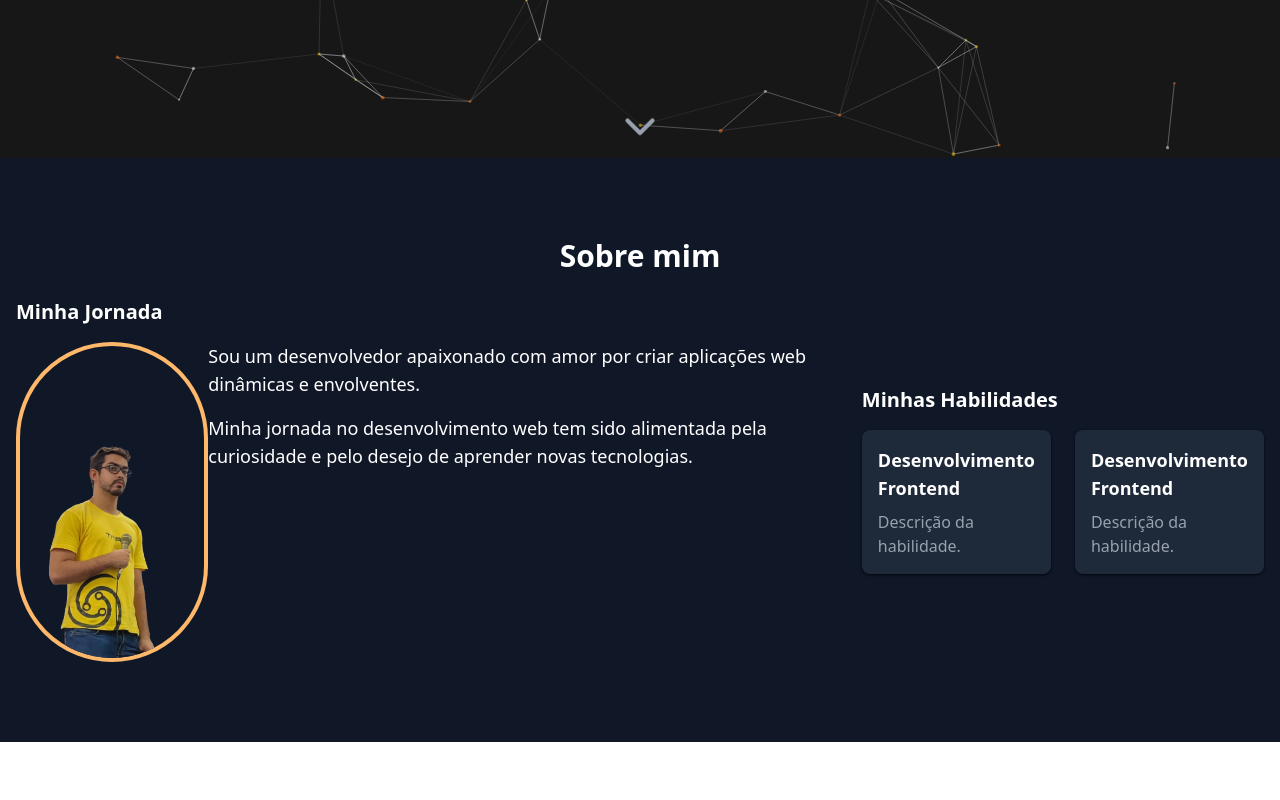
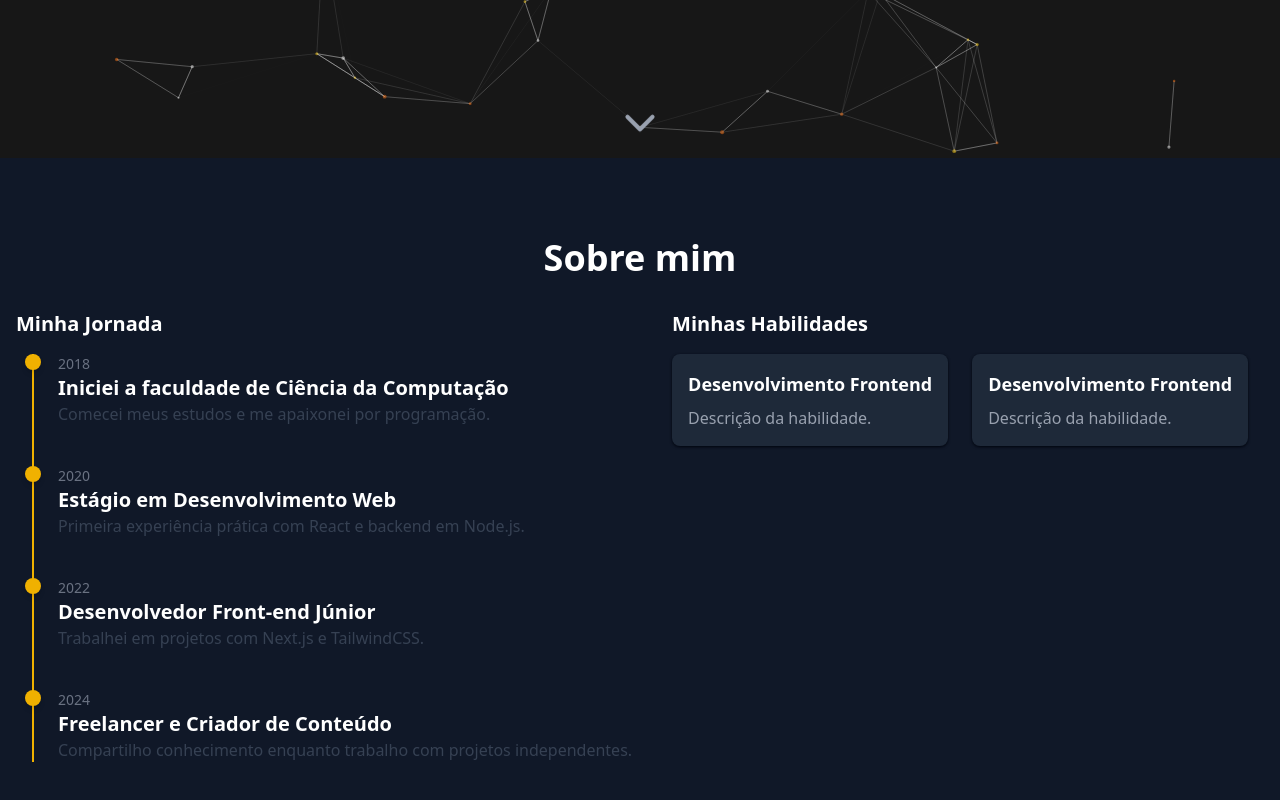
Before and after one commit to arnaldoliro/personal-site, a Next.js app: page / in a window 1280 px wide. Shown: the part 642-1442 px from the top of the page. Before the commit the page ends 1384 px from the top, so only its background shows below. Built offline with nearby package versions, Linux system fonts and the light colour scheme.

Commit message:
feat: styling and animating the journey section

```diff
--- a/src/components/AboutSection/index.tsx
+++ b/src/components/AboutSection/index.tsx
@@ -1,30 +1,18 @@
 import Card from "../CardSkills"
+import Timeline from "../Timeline"
 
 export default function AboutSection() {
    return(
     <section id="about" className="py-20 bg-gray-900 text-white">
       <div className="container mx-auto px-4">
-        <h2 className="text-3xl text-center font-bold mb-6">Sobre mim</h2>
-        <div className="flex gap-6 mx-auto items-center">
+        <h2 className="relative group text-4xl w-fit mx-auto text-center font-bold pb-2 mb-6 cursor-default">
+            Sobre mim
+            <span className="absolute left-0 bottom-0 h-0.5 w-0 bg-gradient-to-r from-orange-500 to-yellow-400 group-hover:w-full transition-all duration-300 ease-out"></span>
+        </h2>
+        <div className="flex gap-6 mx-auto">
             <div className="">
                 <h1 className="text-xl font-bold mb-4">Minha Jornada</h1>
-                <div className="flex">
-                    <div>
-                    <img
-                        src="/images/perfil.png"
-                        alt="Foto de perfil"
-                        className="w-64 h-64 md:w-80 md:h-80 rounded-full object-cover border-4 border-orange-300"
-                    />
-                </div>
-                <div>
-                    <p className="text-lg mb-4">
-                        Sou um desenvolvedor apaixonado com amor por criar aplicações web dinâmicas e envolventes.
-                    </p>
-                    <p className="text-lg">
-                        Minha jornada no desenvolvimento web tem sido alimentada pela curiosidade e pelo desejo de aprender novas tecnologias.
-                    </p>
-                </div>
-                </div>
+                <Timeline />
             </div>
             <div className="">
                 <h1 className="text-xl font-bold mb-4">Minhas Habilidades</h1>
--- /dev/null
+++ b/src/components/Timeline/index.tsx
@@ -0,0 +1,34 @@
+'use client'
+import {motion} from "framer-motion"
+import timeline from "@/data/TimelineItems"
+
+export default function Timeline() {
+    return (
+        <div className="max-w-4xl mx-auto px-4">
+            <motion.div
+                className="relative border-l-2 border-yellow-500 pl-6"
+                initial={{ opacity: 0 }}
+                whileInView={{ opacity: 1 }}
+                transition={{ duration: 0.8 }}
+                viewport={{ once: true, amount: 0.5 }}
+            >
+                {timeline.map((item, index) => (
+                <motion.div
+                    key={index}
+                    initial={{ opacity: 0, y: 50 }}
+                    whileInView={{ opacity: 1, y: 0 }}
+                    transition={{ duration: 0.6, delay: index * 0.2 }}
+                    viewport={{ once: false, amount: 0.5 }}
+                    className="mb-10 relative"
+                >
+                    {/* ponto */}
+                    <span className="absolute left-[-33px] top-0 w-4 h-4 bg-yellow-500 rounded-full shadow-md"></span>
+                    <p className="text-sm text-gray-500">{item.year}</p>
+                    <h3 className="text-xl font-semibold">{item.title}</h3>
+                    <p className="text-gray-700">{item.description}</p>
+                </motion.div>
+                ))}
+            </motion.div>
+        </div>
+    )
+}
--- /dev/null
+++ b/src/data/TimelineItems.ts
@@ -0,0 +1,26 @@
+import TimelineItem from "@/types/TimelineType";
+
+const timeline: TimelineItem[] = [
+  {
+    year: "2018",
+    title: "Iniciei a faculdade de Ciência da Computação",
+    description: "Comecei meus estudos e me apaixonei por programação.",
+  },
+  {
+    year: "2020",
+    title: "Estágio em Desenvolvimento Web",
+    description: "Primeira experiência prática com React e backend em Node.js.",
+  },
+  {
+    year: "2022",
+    title: "Desenvolvedor Front-end Júnior",
+    description: "Trabalhei em projetos com Next.js e TailwindCSS.",
+  },
+  {
+    year: "2024",
+    title: "Freelancer e Criador de Conteúdo",
+    description: "Compartilho conhecimento enquanto trabalho com projetos independentes.",
+  },
+];
+
+export default timeline;
--- /dev/null
+++ b/src/types/TimelineType.ts
@@ -0,0 +1,5 @@
+export default interface TimelineItem {
+  year: string;
+  title: string;
+  description: string;
+}
```
